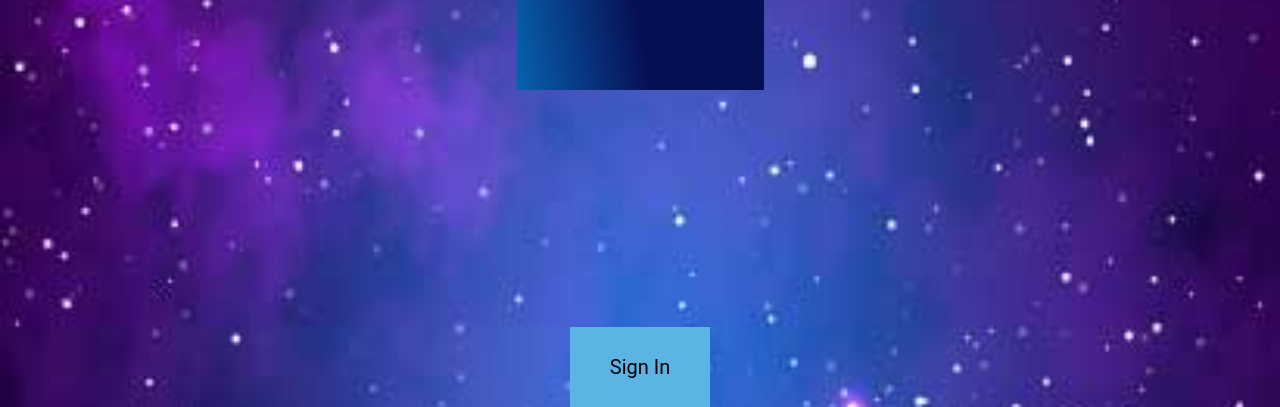
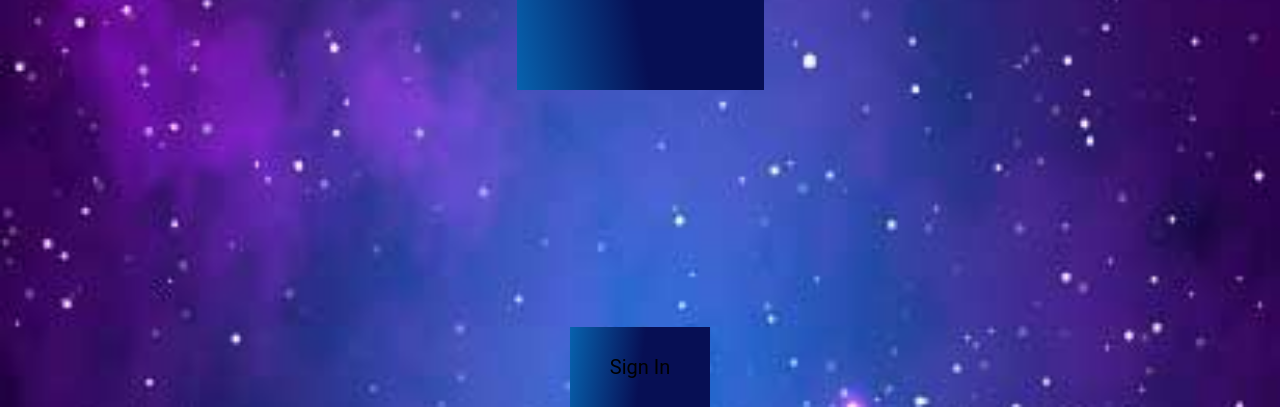
Before and after one commit to MuddySpoon/CAP2019, a PHP site: page / in a window 1280 px wide. Shown: the part 770-1177 px from the top of the page. Run offline with PHP 8.4, Linux system fonts and the light colour scheme; some libraries are stand-ins or nearby versions.

Commit message:
Update Main Menu.css

```diff
--- a/Main Menu.css
+++ b/Main Menu.css
@@ -46,7 +46,6 @@ body {
     display: flex;
     justify-content: center;
     align-items: center;
-    background: rgb(7,98,174);
     background: linear-gradient(80deg, rgba(7,98,174,1) 0%, rgba(7,15,84,1) 51%);
     padding: 2.5% 0;
     margin-top: 18%;
@@ -77,7 +76,7 @@ body {
 
 @media screen and (max-width: 600px){
     .button .SignIn {
-        background-color: #5cb4e5;
+        background: linear-gradient(97deg, rgba(7,98,174,1) 0%, rgba(7,15,84,1) 51%);
         width: 70px;
         border-style: none;
         height: 40px;
@@ -90,7 +89,7 @@ body {
 
 @media screen and (min-width: 601px){
     .button .SignIn {
-        background-color: #5cb4e5;
+        background: linear-gradient(97deg, rgba(7,98,174,1) 0%, rgba(7,15,84,1) 51%);
         width: 140px;
         border-style: none;
         height: 80px;
```
